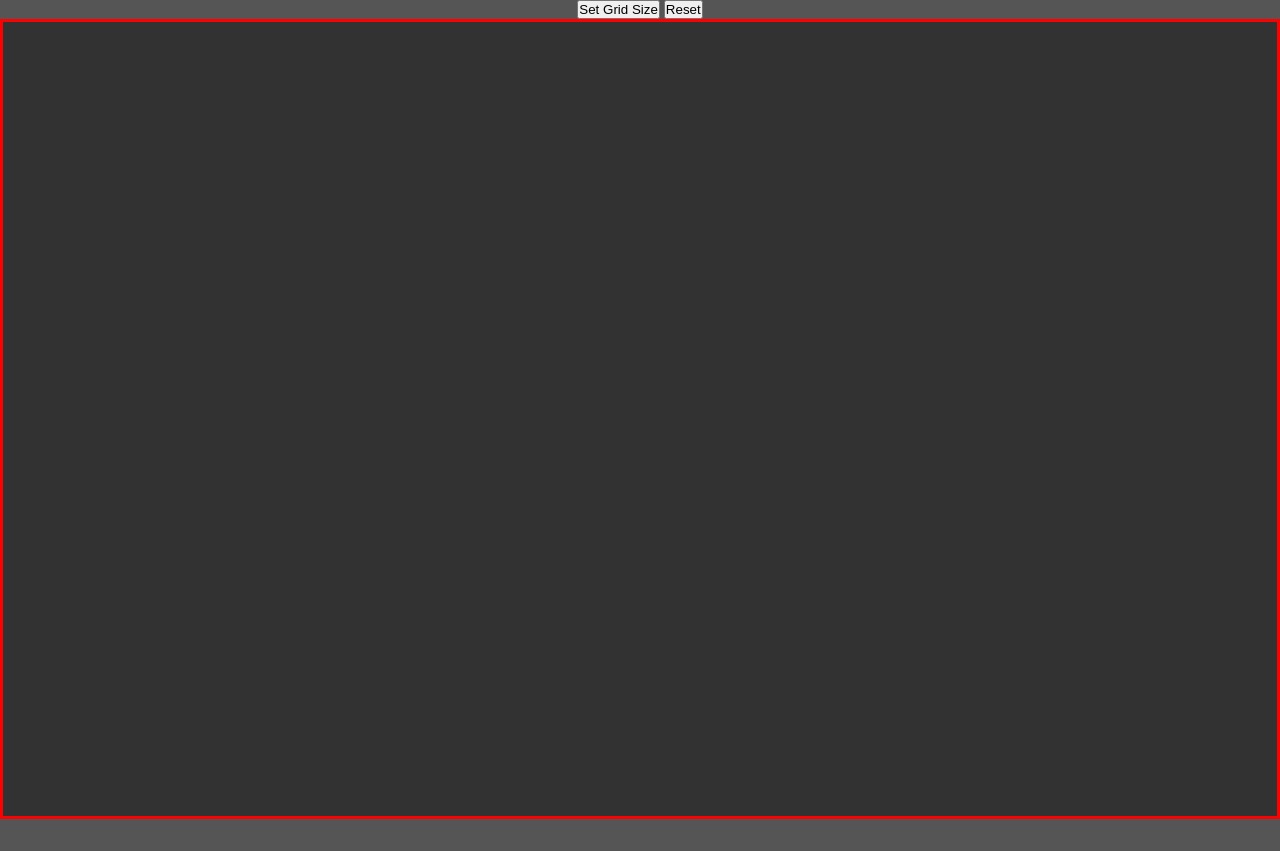
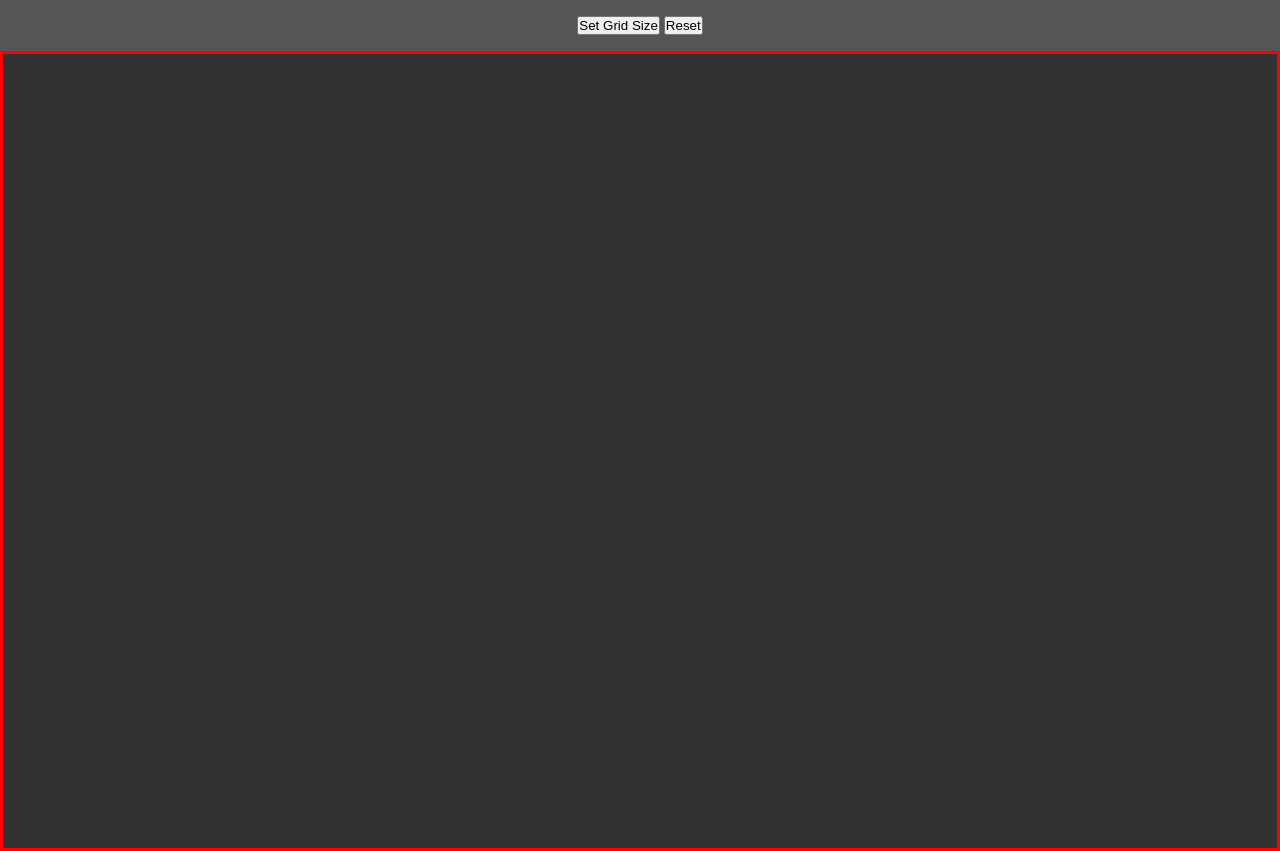
Before and after one commit to phuttonn/etchASketch, a plain HTML site: page index.html in a window 1280 px wide. Before the commit the page ends 819 px from the top, so only its background shows below. Drawn offline with Linux system fonts and the light colour scheme.

Commit message:
Position buttons container

```diff
--- a/style.css
+++ b/style.css
@@ -10,6 +10,12 @@ body {
     display: flex;
     flex-direction: column;
     align-items: center;
+}
+
+.buttons {
+    display: flex;
+    margin: 1em;
+    gap: 4px;
 }
 
 #container {
```
